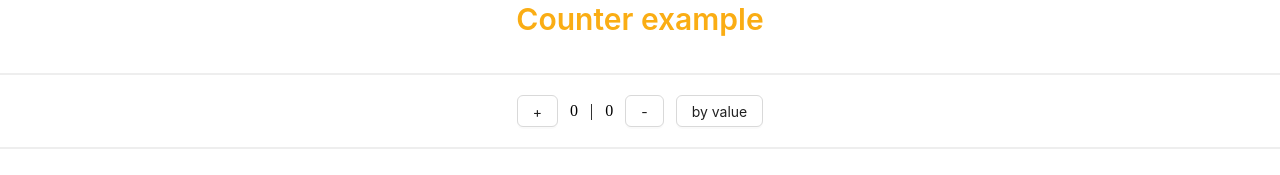
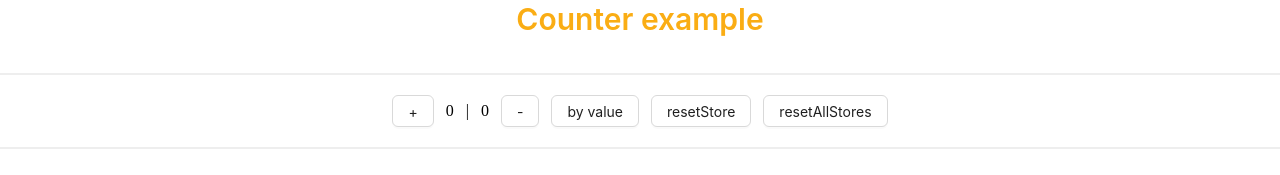
Before and after one commit to Andrey-ya-dev/study-zustand-app, a React (Vite) app: page / in a window 1280 px wide. Shown: the top 175 px of the page. Built offline with nearby package versions, Linux system fonts and the light colour scheme; no server answers.

Commit message:
feat: added custom fn create,resetAllStore

```diff
--- a/src/App.tsx
+++ b/src/App.tsx
@@ -7,9 +7,11 @@ import { useTodoStore } from "./model/todoStore";
 import { useRef, useState, type KeyboardEvent } from "react";
 import { CloseOutlined } from "@ant-design/icons";
 import { CoffeePage } from "./pages/CoffeePage/CoffeePage";
+import { resetAllStores } from "./helpers/create";
 
 function App() {
-  const { counter, increase, decrease, persistedCounter } = useCounterStore();
+  const { counter, increase, decrease, persistedCounter, resetStore } =
+    useCounterStore();
   const { items, addTodo, removeTodo, changeDoneState } = useTodoStore();
   const inputRef = useRef<InputRef | null>(null);
 
@@ -40,6 +42,8 @@ function App() {
         <span>{counter}</span>|<span>{persistedCounter}</span>
         <Button onClick={decrease}>-</Button>
         <Button onClick={addTen}>by value</Button>
+        <Button onClick={resetStore}>resetStore</Button>
+        <Button onClick={resetAllStores}>resetAllStores</Button>
       </div>
       <hr />
       <Title type="warning" level={2}>
--- /dev/null
+++ b/src/helpers/create.ts
@@ -0,0 +1,21 @@
+import { create as _create, type StateCreator } from "zustand";
+
+const resetStoreFns = new Set<() => void>();
+
+export const resetAllStores = () => {
+  resetStoreFns.forEach((resetFn) => {
+    resetFn();
+  });
+};
+
+export const create = (<T>() => {
+  return (stateCreator: StateCreator<T>) => {
+    const store = _create(stateCreator);
+    const initialState = store.getInitialState();
+    const resetStore = () => {
+      store.setState(initialState, true);
+    };
+    resetStoreFns.add(resetStore);
+    return store;
+  };
+}) as typeof _create;
--- a/src/model/coffeeStore.ts
+++ b/src/model/coffeeStore.ts
@@ -1,4 +1,5 @@
 import { create, type StateCreator } from "zustand";
+import { devtools } from "zustand/middleware";
 import type { CoffeType, GetCofeeListParams } from "../types/coffeTypes";
 import axios from "axios";
 
@@ -46,4 +47,6 @@ const coffeeSlice: StateCreator<CoffeeState & CoffeeActions> = (set, get) => {
 };
 
 // 4. Хук
-export const useCoffeeStore = create(coffeeSlice);
+export const useCoffeeStore = create<CoffeeState & CoffeeActions>()(
+  devtools(coffeeSlice)
+);
--- a/src/model/counterStore.ts
+++ b/src/model/counterStore.ts
@@ -1,5 +1,6 @@
-import { create, type StateCreator } from "zustand";
+import { type StateCreator } from "zustand";
 import { devtools, persist } from "zustand/middleware";
+import { create } from "../helpers/create";
 
 type CounterState = {
   counter: number;
@@ -10,6 +11,12 @@ type CounterActions = {
   increase: () => void;
   decrease: () => void;
   changeByValue: (value: number) => void;
+  resetStore: () => void;
+};
+
+const initialStore = {
+  counter: 0,
+  persistedCounter: 0,
 };
 
 const counterSlice: StateCreator<CounterState & CounterActions> = (
@@ -19,6 +26,9 @@ const counterSlice: StateCreator<CounterState & CounterActions> = (
   return {
     counter: 0,
     persistedCounter: 0,
+    resetStore() {
+      set(initialStore);
+    },
     increase() {
       const { counter, persistedCounter } = get();
       set({
--- a/src/model/todoStore.ts
+++ b/src/model/todoStore.ts
@@ -1,5 +1,6 @@
-import { create, type StateCreator } from "zustand";
+import { type StateCreator } from "zustand";
 import { devtools } from "zustand/middleware";
+import { create } from "../helpers/create";
 
 type TodoType = {
   id: string;
@@ -64,4 +65,6 @@ const todoSlice: StateCreator<
 };
 
 // создается хук из слайса или create<T>()(devtools(todoSlice)), для мидлвар с указанием типов
-export const useTodoStore = create(devtools(todoSlice));
+export const useTodoStore = create<TodoState & TodoActions>()(
+  devtools(todoSlice)
+);
```
